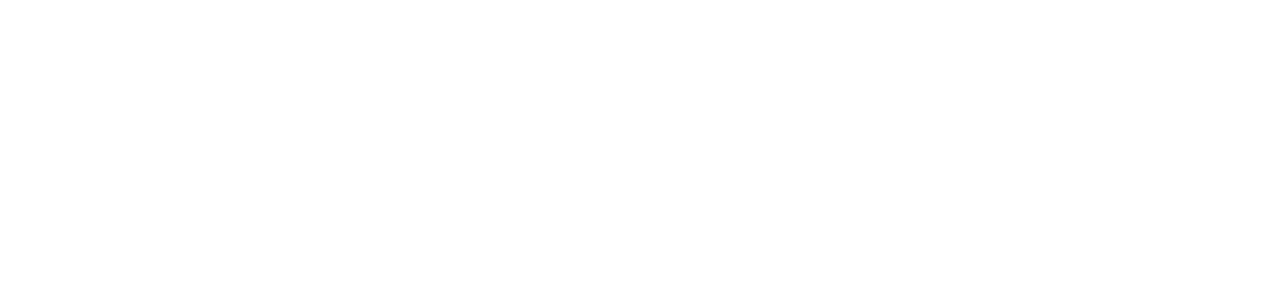
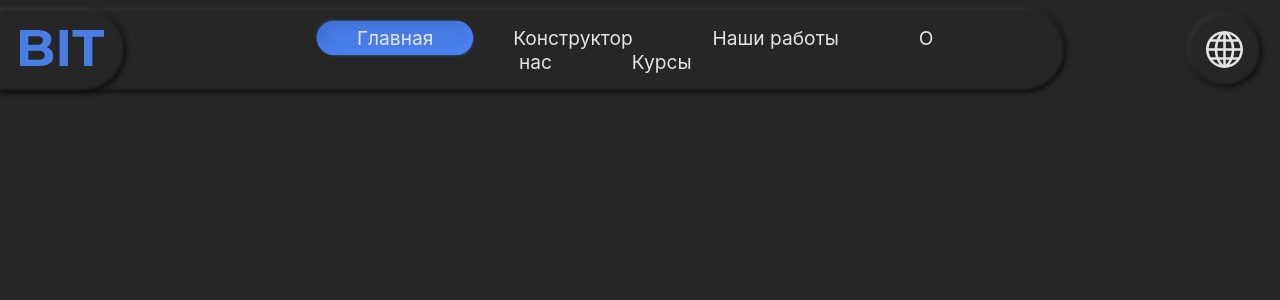
Before and after one commit to PetrTolstov/1bit0, a React (Create React App) app: page / in a window 1280 px wide. Shown: the top 300 px of the page. Built offline with nearby package versions, Linux system fonts and the light colour scheme.

Commit message:
header navbar

```diff
--- a/src/App.jsx
+++ b/src/App.jsx
@@ -1,9 +1,11 @@
 import logo from './img/logo.svg';
 import './styles/App.css';
+import Header from "./routers/header/Header";
 
 export default function App() {
   return (
     <div className="App">
+      <Header/>
 
     </div>
   );
--- a/src/routers/header.js
+++ /dev/null
@@ -1,5 +0,0 @@
-export default function App() {
-    return (
-        <header></header>
-    )
-}
--- /dev/null
+++ b/src/routers/header/Header.jsx
@@ -0,0 +1,28 @@
+import logo from "../../img/logo.svg";
+import lang from "./img/lang.svg"
+import "./styles/header.css"
+
+export default function Header() {
+    return (
+        <header>
+            <div className={"navbar"}>
+                <div className={"navEl"}>
+                    <img src={logo} alt={"logo"} />
+                </div>
+
+                <nav>
+                    <a href={"#"} className={"active"}>Главная</a>
+                    <a href={"#"}>Конструктор</a>
+                    <a href={"#"}>Наши работы</a>
+                    <a href={"#"}>О нас</a>
+                    <a href={"#"}>Курсы</a>
+                </nav>
+            </div>
+
+            <div className={"lang"}>
+                <img src={lang} alt={"lang"}/>
+            </div>
+
+        </header>
+    )
+}
--- /dev/null
+++ b/src/routers/header/styles/header.css
@@ -0,0 +1,54 @@
+header{
+    display: flex;
+    justify-content: space-between;
+    align-items: center;
+    margin-top: 10px;
+
+}
+
+.navbar{
+    padding-right: 40px;
+    display: flex;
+    justify-content: start;
+    align-items: center;
+    flex-basis:80%;
+}
+
+nav{
+    margin-left: 10%;
+    width: 100%;
+
+}
+
+.navbar a{
+    font-size: 1.2rem;
+    padding: 5px 5%;
+    text-decoration: none;
+    width: 160px;
+    height: 30px;
+    color: #E4E4E4;
+}
+
+.navbar a.active{
+    background: #497DE7;
+    box-shadow: 1px 1px 2px rgba(80, 138, 254, 0.3), -1px -1px 2px rgba(66, 113, 208, 0.5), inset -5px 5px 10px rgba(66, 113, 208, 0.2), inset 5px -5px 10px rgba(66, 113, 208, 0.2), inset -5px -5px 10px rgba(80, 138, 254, 0.9), inset 5px 5px 13px rgba(66, 113, 208, 0.9);
+    border-radius: 50px;
+}
+
+header div.navEl{
+    padding: 20px 20px;
+
+}
+
+header div.lang{
+    margin-right: 20px;
+    border-radius: 100px;
+    width: 70px;
+    height: 70px;
+}
+
+header div{
+    box-shadow: -2px 2px 4px rgba(15, 15, 15, 0.2), 2px -2px 4px rgba(15, 15, 15, 0.2), -2px -2px 4px rgba(61, 61, 61, 0.9), 2px 2px 5px rgba(15, 15, 15, 0.9), inset 1px 1px 2px rgba(61, 61, 61, 0.3), inset -1px -1px 2px rgba(15, 15, 15, 0.5);
+    border-radius: 0px 50px 50px 0px;
+    background: #262626
+}
--- a/src/styles/index.css
+++ b/src/styles/index.css
@@ -1,8 +1,8 @@
 body {
+  background: #262626;
+
   margin: 0;
-  font-family: -apple-system, BlinkMacSystemFont, 'Segoe UI', 'Roboto', 'Oxygen',
-    'Ubuntu', 'Cantarell', 'Fira Sans', 'Droid Sans', 'Helvetica Neue',
-    sans-serif;
+  font-family: -apple-system, 'Roboto', sans-serif;
   -webkit-font-smoothing: antialiased;
   -moz-osx-font-smoothing: grayscale;
 }
```
Also changed, not shown: src/img/logo.svg, src/routers/header/img/lang.svg (added).
